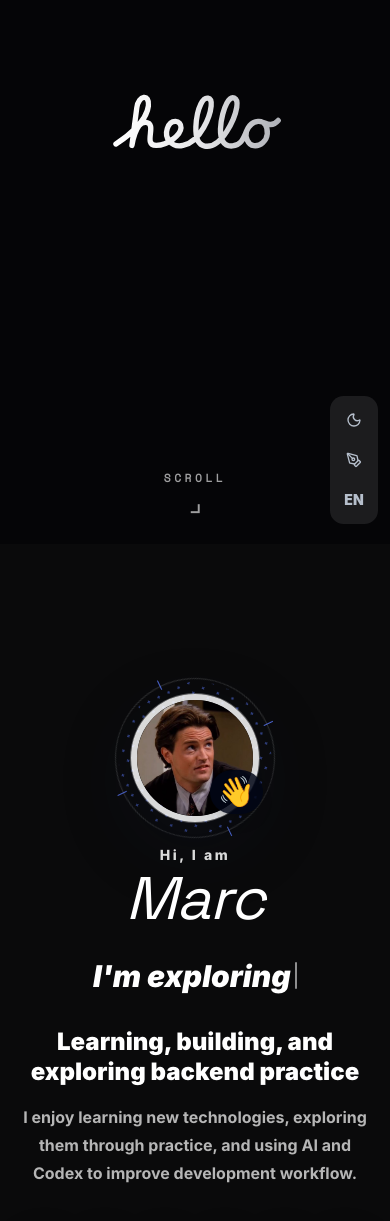
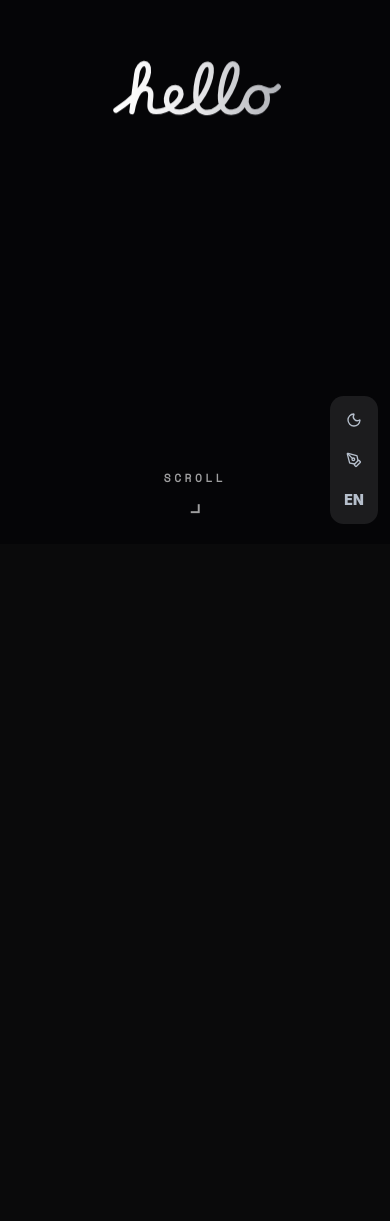
Before and after one commit to Ycymac/marc_yin_personal_website, a Vue app: page / in a window 390 px wide. Shown: the part 300-1521 px from the top of the page. Built offline with nearby package versions, Linux system fonts and the light colour scheme.

Commit message:
解决动画过渡不顺畅问题

```diff
--- a/src/components/HelloIntro.vue
+++ b/src/components/HelloIntro.vue
@@ -3,6 +3,7 @@
     v-if="active"
     ref="stageRef"
     class="hello-stage"
+    :style="stageStyle"
     aria-hidden="true"
   >
     <div ref="lottieRef" class="hello-stage__art" />
@@ -34,9 +35,12 @@ let ticking = false
 const isGlass = computed(() => skin?.value === "glass")
 const hint = computed(() => (locale.value === "zh" ? "向下滚动" : "Scroll"))
 const hintOpacity = computed(() => Math.max(0, 1 - progress.value * 2.4))
+const stageStyle = computed(() => ({
+  "--hero-progress": progress.value,
+}))
 
 function computeProgress() {
-  const span = window.innerHeight * 0.72
+  const span = stageHeight()
   const p = span > 0 ? window.scrollY / span : 1
   setProgress(Math.min(1, Math.max(0, p)))
   ticking = false
@@ -73,6 +77,9 @@ function maybeSnap(direction) {
   const h = stageHeight()
   const y = window.scrollY
   if (direction > 0 && y < h - 8) {
+    // Keep the nav hidden while the smooth snap is traveling down through the
+    // curtain; scroll progress will reveal it only after the intro is reached.
+    reset()
     snapTo(h) // down → intro
     return true
   }
@@ -149,6 +156,7 @@ onMounted(() => {
   if (active.value) {
     if (reduced) {
       // Reduced motion: skip the curtain entirely, reveal hero + nav at once.
+      active.value = false
       clear()
     } else {
       reset()
--- a/src/components/Intro.vue
+++ b/src/components/Intro.vue
@@ -2,7 +2,8 @@
   <section
     id="home"
     ref="sectionRef"
-    class="relative isolate flex min-h-[calc(100svh-3.5rem)] max-w-[62rem] scroll-mt-28 flex-col items-center justify-center pb-6 pt-28 text-center sm:pb-10 sm:pt-32"
+    class="hero-stage-content relative isolate flex min-h-[calc(100svh-3.5rem)] max-w-[62rem] scroll-mt-28 flex-col items-center justify-center pb-6 pt-28 text-center sm:pb-10 sm:pt-32"
+    :style="heroRevealStyle"
   >
     <div class="relative flex items-center justify-center">
       <div class="profile-orbit" aria-hidden="true" />
@@ -131,7 +132,7 @@
 </template>
 
 <script setup>
-import { inject, onBeforeUnmount, onMounted, ref, watch } from "vue"
+import { computed, inject, onBeforeUnmount, onMounted, ref, watch } from "vue"
 import { useI18n } from "vue-i18n"
 import {
   BookOpenText,
@@ -144,6 +145,7 @@ import {
 import avatarImage from "@/photos/avatar.jpg"
 import { assetUrl } from "@/data/assets"
 import { useSectionObserver } from "@/composables/useInView"
+import { useHeroStage } from "@/composables/useHeroStage"
 
 const props = defineProps({
   onVisible: {
@@ -155,6 +157,11 @@ const props = defineProps({
 const { t, locale } = useI18n()
 const skin = inject("skin")
 const sectionRef = useSectionObserver("Home", 0.75, props.onVisible)
+const { progress } = useHeroStage()
+const heroRevealStyle = computed(() => {
+  const reveal = skin?.value === "glass" ? Math.min(1, Math.max(0, (progress.value - 0.38) / 0.52)) : 1
+  return { "--hero-reveal": reveal }
+})
 const resumeHref = assetUrl("resume.pdf")
 const rolesByLocale = {
   zh: ["我是一位后端开发者", "我是一名 Java 学习者", "我正在探索 AI 实践"],
--- a/src/composables/useHeroStage.js
+++ b/src/composables/useHeroStage.js
@@ -6,9 +6,9 @@ import { computed, ref } from "vue"
 // nav stays hidden until the curtain clears and the hero can hand off smoothly.
 const progress = ref(1) // default 1 so non-glass skins behave as "already revealed"
 
-// Curtain is considered cleared a hair before 1 so the nav doesn't wait on
-// sub-pixel scroll residue.
-const isRevealed = computed(() => progress.value >= 0.985)
+// Curtain is considered cleared once the hero has mostly taken over, so the nav
+// springs in before the scroll lands perfectly on the next section.
+const isRevealed = computed(() => progress.value >= 0.82)
 
 export function useHeroStage() {
   function setProgress(value) {
--- a/src/data/blog.json
+++ b/src/data/blog.json
@@ -1,10 +1,10 @@
 {
   "profileUrl": "https://blog.csdn.net/Ycy06721",
   "username": "Ycy06721",
-  "fetchedAt": "2026-06-17T06:13:53.532Z",
+  "fetchedAt": "2026-06-19T11:27:04.414Z",
   "stats": {
     "articleCount": 34,
-    "totalViews": 25762,
+    "totalViews": 25768,
     "totalDigg": 353,
     "followers": 68
   },
@@ -14,7 +14,7 @@
       "title": "HelloAgents学习：PartⅠChapterⅡ语言模型&架构",
       "description": "训练过程当中，由于参数不断更新，导致后续曾输入数据的分布持续发生变化。",
       "url": "https://blog.csdn.net/Ycy06721/article/details/160799244",
-      "viewCount": 363,
+      "viewCount": 365,
       "diggCount": 10,
       "collectCount": 9,
       "commentCount": 0,
@@ -136,7 +136,7 @@
       "title": "LLM到Agent&RAG——AI概念概述 第二章：提示词",
       "description": "太宽：你是一个助手——边界不清晰，模型容易跑偏太窄：你是一个只回答 iPhone 14 Pro 退货问题的助手——过于限制，灵活性差，换个产品就不适合了合适：你是一个电商客服助手，负责回答退货、换货、物流相关问题——边界清晰，又有一定灵活性你是一个专业的知识库问答助手。你只能根据提供的参考资料回答问题，不能使用你的预训练知识。如果参考资料中没有相关信息，请如实告知，不要编造。我们需要把“只能用参考资料”、“不能编造”这些行为边界写进角色定义，这样ai的api回答才能符合我们的要求。",
       "url": "https://blog.csdn.net/Ycy06721/article/details/160286859",
-      "viewCount": 394,
+      "viewCount": 395,
       "diggCount": 6,
       "collectCount": 6,
       "commentCount": 0,
@@ -197,7 +197,7 @@
       "title": "JVM学习笔记：第八章——执行引擎",
       "description": "CPU可以直接执行的二进制指令序列CPU根据指令集架构解析这些二进制位并执行响应操作机器语言的符号化表达形式使用助记符（Mnemonic）标识机器指令一种介于高级语言和机器码的中间表示形式字节码通常是面向虚拟机设计的字节码指令集那些在运行时被频繁执行的字节码片段称为热点代码。JIT编译器会识别这些代码，对其进行深度优化（内联、逃逸分析、锁消除等）并将其编译为特定平台的本地机器指令，从而显著提升执行性能热点代码主要分为两类：高频调用的方法：整个方法被频繁执行。",
       "url": "https://blog.csdn.net/Ycy06721/article/details/158779097",
-      "viewCount": 503,
+      "viewCount": 505,
       "diggCount": 10,
       "collectCount": 13,
       "commentCount": 0,
@@ -655,7 +655,7 @@
       "title": "洛谷1044栈C语言",
       "description": "这是一道利用了https://i-blog.csdnimg.cn/direct/b30ac637a3e041afb82ae968c6669de0.jpeg栈进行种类的求解的题目，一开始想使用深搜进行解决但是这样不仅时间复杂度会很高而且很难实现没辙了，看题解——卡特兰数？什么鬼后面我才意识到这道题和栈的所谓联系就是这个卡特兰数，事实上是一道考验知识点的动态规划题目。",
       "url": "https://blog.csdn.net/Ycy06721/article/details/146567950",
-      "viewCount": 540,
+      "viewCount": 541,
       "diggCount": 5,
       "collectCount": 6,
       "commentCount": 0,
--- a/src/styles/main.css
+++ b/src/styles/main.css
@@ -1383,6 +1383,8 @@ body.is-win [data-skin="glass"] .section-heading-construct {
    scrolls away like ordinary content, fully ABOVE and SEPARATE
    from the hero (no overlay, never covers the avatar/intro).
    Light mode: black hello on white; dark mode: white on black.
+   Its artwork is progress-driven so it dissolves into the hero
+   instead of feeling like an abrupt page jump.
    ============================================================ */
 .hello-stage {
   position: relative;
@@ -1392,11 +1394,16 @@ body.is-win [data-skin="glass"] .section-heading-construct {
   display: flex;
   align-items: center;
   justify-content: center;
+  overflow: hidden;
   background: #ffffff;
 }
 
 .dark .hello-stage {
-  background: #050507;
+  background: color-mix(
+    in srgb,
+    #050507 calc((1 - var(--hero-progress, 0)) * 100%),
+    #0a0a0b
+  );
 }
 
 .hello-stage.is-gone {
@@ -1407,12 +1414,16 @@ body.is-win [data-skin="glass"] .section-heading-construct {
   width: min(70vw, 38rem);
   max-height: 60vh;
   transform-origin: center;
-  /* Light mode: invert the white-stroke art to black-on-white. */
-  filter: invert(1);
+  transform:
+    translateY(calc(-4vh + var(--hero-progress, 0) * -7vh))
+    scale(calc(1 - var(--hero-progress, 0) * 0.12));
+  opacity: clamp(0, calc(1 - var(--hero-progress, 0) * 1.35), 1);
+  filter: invert(1) blur(calc(var(--hero-progress, 0) * 6px));
+  will-change: opacity, transform, filter;
 }
 
 .dark .hello-stage__art {
-  filter: none;
+  filter: blur(calc(var(--hero-progress, 0) * 6px));
 }
 
 .hello-stage__art svg {
@@ -1473,6 +1484,16 @@ body.is-win [data-skin="glass"] .section-heading-construct {
 }
 
 @media (prefers-reduced-motion: reduce) {
+  .hello-stage__art,
+  .hero-stage-content,
+  [data-skin="glass"] .hero-stage-content > * {
+    opacity: 1 !important;
+    transform: none !important;
+    filter: none !important;
+  }
+  .dark .hello-stage__art {
+    filter: none !important;
+  }
   .site-header {
     transition: opacity 200ms ease;
   }
@@ -1521,8 +1542,37 @@ body.is-win .hero-name-modern {
 
 /* Hero content eases in with the curtain lift (driven by inline style). */
 .hero-stage-content {
+  --hero-reveal: 1;
+  opacity: var(--hero-reveal);
+  transform:
+    translateY(calc((1 - var(--hero-reveal)) * 3rem))
+    scale(calc(0.98 + var(--hero-reveal) * 0.02));
   transition: opacity 360ms ease, transform 520ms cubic-bezier(0.22, 1, 0.36, 1);
   will-change: opacity, transform;
+}
+
+[data-skin="glass"] .hero-stage-content > * {
+  opacity: var(--hero-reveal);
+  transform: translateY(calc((1 - var(--hero-reveal)) * 1.4rem));
+  transition:
+    opacity 520ms ease,
+    transform 640ms cubic-bezier(0.22, 1, 0.36, 1);
+}
+
+[data-skin="glass"] .hero-stage-content > *:nth-child(1) {
+  transition-delay: 0ms;
+}
+
+[data-skin="glass"] .hero-stage-content > *:nth-child(2) {
+  transition-delay: 80ms;
+}
+
+[data-skin="glass"] .hero-stage-content > *:nth-child(3) {
+  transition-delay: 150ms;
+}
+
+[data-skin="glass"] .hero-stage-content > *:nth-child(4) {
+  transition-delay: 220ms;
 }
 
 /* Apple-style module: distinguished by a solid surface tone (not glass),
```
